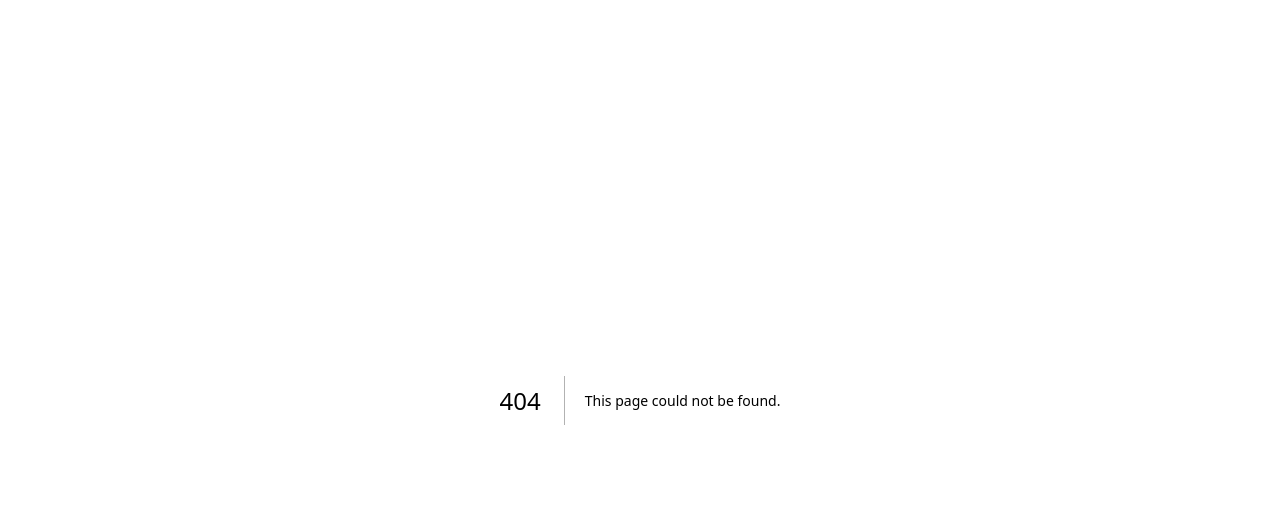
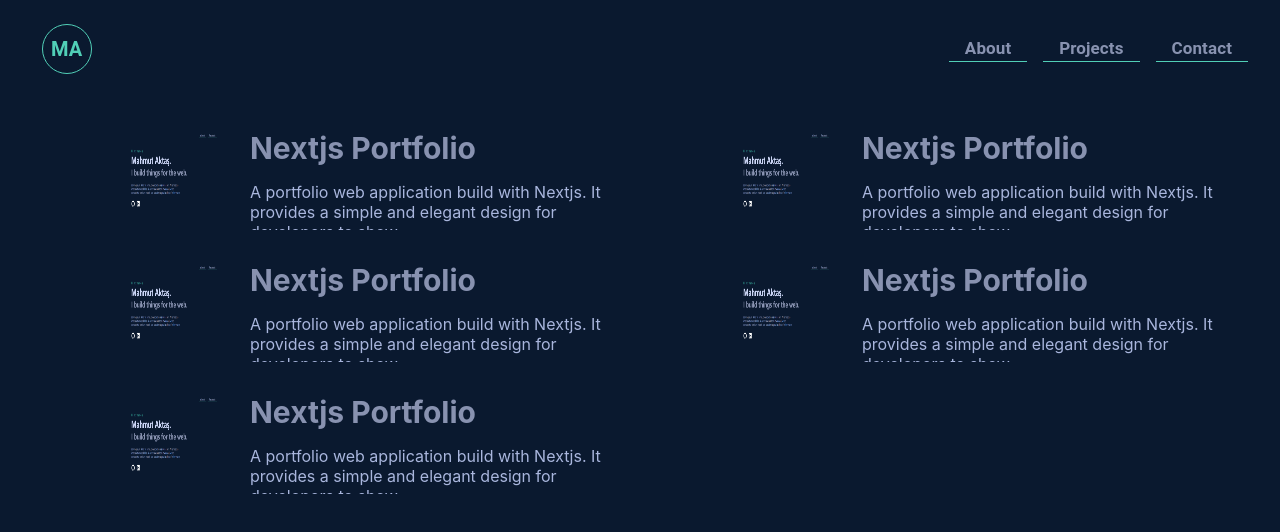
Before and after one commit to mahmutaktas/Nextjs-Portfolio, a Next.js app: page /projects in a window 1280 px wide. Before the commit this address had no page. Shown: the top 532 px of the page. Built offline with nearby package versions, Linux system fonts and the light colour scheme.

Commit message:
added projects page

```diff
--- a/components/Container.js
+++ b/components/Container.js
@@ -10,6 +10,7 @@
                 backgroundColor: "#0a192f",
                 height: "100vh",
                 width: "100vw",
+                overflowX: "hidden",
             }}
         >
             <Head>
--- a/components/navbar/NavbarContainer.js
+++ b/components/navbar/NavbarContainer.js
@@ -27,8 +27,7 @@
 
             <ItemsContainer>
                 <NavbarItem title={"About"} page={"about"} />
-                <NavbarItem title={"Experience"} page={"experience"} />
-                <NavbarItem title={"Work"} page={"work"} />
+                <NavbarItem title={"Projects"} page={"projects"} />
                 <NavbarItem title={"Contact"} page={"contact"} />
             </ItemsContainer>
         </Container>
--- /dev/null
+++ b/components/projects/ProjectItem.js
@@ -0,0 +1,86 @@
+import React, { useState } from "react";
+import { Box, Tooltip } from "@mui/material";
+import { alpha, styled } from "@mui/material/styles";
+import Image from "next/image";
+
+const ProjectContainer = styled(Box)(({ showAllDescription }) => ({
+    display: "flex",
+    width: 500,
+    height: showAllDescription ? "100%" : 100,
+    cursor: "pointer",
+    marginBottom: "2rem",
+}));
+
+const ProjectInfoContainer = styled(Box)(({ theme }) => ({
+    display: "flex",
+    flexDirection: "column",
+    marginLeft: "2rem",
+}));
+
+const ProjectTitleText = styled(Box)(({ isHovered }) => ({
+    color: isHovered ? "#51cfb7" : "#8892b0",
+    fontSize: 30,
+    fontWeight: "bold",
+    marginBottom: "1rem",
+}));
+
+const ProjectDescriptionText = styled(Box)(({ showAllDescription }) => ({
+    display: "-webkit-box",
+    WebkitBoxOrient: showAllDescription ? "inherit" : "vertical",
+    alignItems: "center",
+    color: "#A9B6DD",
+    fontSize: 16,
+    width: "100%",
+    overflow: showAllDescription ? "visible" : "hidden",
+    textOverflow: showAllDescription ? "-moz-initial" : "ellipsis",
+    height: "100%",
+}));
+
+export default function ProjectItem({ project }) {
+    const [isHovered, setIsHovered] = useState(false);
+    const [showAllDescription, setShowAllDescription] = useState(false);
+    return (
+        <ProjectContainer
+            showAllDescription={showAllDescription}
+            onMouseEnter={() => setIsHovered(true)}
+            onMouseLeave={() => setIsHovered(false)}
+            onClick={() => window.open(project.link, "_blank")}
+        >
+            <Image
+                src={`/images/${project.image}`}
+                srcSet={`/images/${project.image}`}
+                alt={"profile picture"}
+                width={90}
+                height={90}
+            />
+            <ProjectInfoContainer>
+                <ProjectTitleText isHovered={isHovered}>{project.title}</ProjectTitleText>
+                {showAllDescription ? (
+                    <Tooltip title={"Click to see less description"} followCursor>
+                        <ProjectDescriptionText
+                            showAllDescription={true}
+                            onClick={(e) => {
+                                e.stopPropagation();
+                                setShowAllDescription(false);
+                            }}
+                        >
+                            {project.description}
+                        </ProjectDescriptionText>
+                    </Tooltip>
+                ) : (
+                    <Tooltip title={"Click to see full description"} followCursor>
+                        <ProjectDescriptionText
+                            showAllDescription={false}
+                            onClick={(e) => {
+                                e.stopPropagation();
+                                setShowAllDescription(true);
+                            }}
+                        >
+                            {project.description.split(" ").slice(0, 18).join(" ")}
+                        </ProjectDescriptionText>
+                    </Tooltip>
+                )}
+            </ProjectInfoContainer>
+        </ProjectContainer>
+    );
+}
--- a/data/data.js
+++ b/data/data.js
@@ -11,4 +11,41 @@
     images: {
         profile_picture: "profile-pic.jpg",
     },
+    projects: [
+        {
+            title: "Nextjs Portfolio",
+            description:
+                "A portfolio web application build with Nextjs. It provides a simple and elegant design for developers to show their work.A portfolio web application build with Nextjs. It provides a simple and elegant design for developers to show their work.",
+            image: "nexjts-portfolio.png",
+            link: "https://github.com/mahmutaktas/Nextjs-Portfolio",
+        },
+        {
+            title: "Nextjs Portfolio",
+            description:
+                "A portfolio web application build with Nextjs. It provides a simple and elegant design for developers to show their work.",
+            image: "nexjts-portfolio.png",
+            link: "https://github.com/mahmutaktas/Nextjs-Portfolio",
+        },
+        {
+            title: "Nextjs Portfolio",
+            description:
+                "A portfolio web application build with Nextjs. It provides a simple and elegant design for developers to show their work.",
+            image: "nexjts-portfolio.png",
+            link: "https://github.com/mahmutaktas/Nextjs-Portfolio",
+        },
+        {
+            title: "Nextjs Portfolio",
+            description:
+                "A portfolio web application build with Nextjs. It provides a simple and elegant design for developers to show their work.",
+            image: "nexjts-portfolio.png",
+            link: "https://github.com/mahmutaktas/Nextjs-Portfolio",
+        },
+        {
+            title: "Nextjs Portfolio",
+            description:
+                "A portfolio web application build with Nextjs. It provides a simple and elegant design for developers to show their work.",
+            image: "nexjts-portfolio.png",
+            link: "https://github.com/mahmutaktas/Nextjs-Portfolio",
+        },
+    ],
 };
--- /dev/null
+++ b/pages/projects.js
@@ -0,0 +1,35 @@
+import { Box, Grid } from "@mui/material";
+import { alpha, styled } from "@mui/material/styles";
+import { data } from "../data/data";
+import Container from "../components/Container";
+import ProjectItem from "../components/projects/ProjectItem";
+
+const PageContainer = styled(Box)(({ theme }) => ({
+    display: "flex",
+    flexDirection: "row",
+    marginLeft: "10vw",
+    marginTop: "5vh",
+}));
+
+export default function Projects() {
+    return (
+        <Container title={`${data.name} | Projects`}>
+            <PageContainer>
+                <Box sx={{ display: "flex", flexDirection: "column", marginRight: "7rem" }}>
+                    {data.projects
+                        .filter((project, idx) => idx % 2 == 0)
+                        .map((project, idx) => (
+                            <ProjectItem key={idx} project={project} />
+                        ))}
+                </Box>
+                <Box sx={{ display: "flex", flexDirection: "column" }}>
+                    {data.projects
+                        .filter((project, idx) => idx % 2 == 1)
+                        .map((project, idx) => (
+                            <ProjectItem key={idx} project={project} />
+                        ))}
+                </Box>
+            </PageContainer>
+        </Container>
+    );
+}
```
Also changed, not shown: public/images/nexjts-portfolio.png (added).
